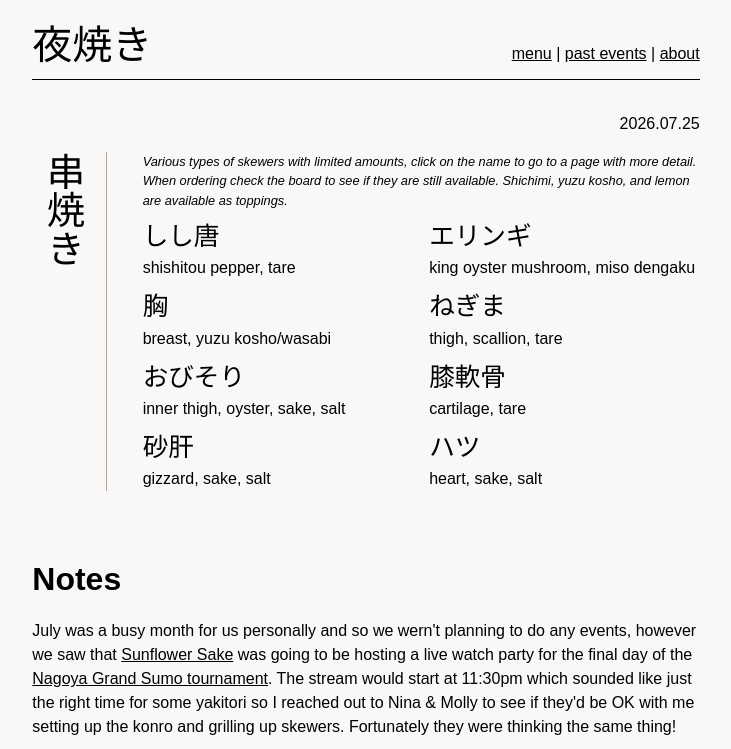
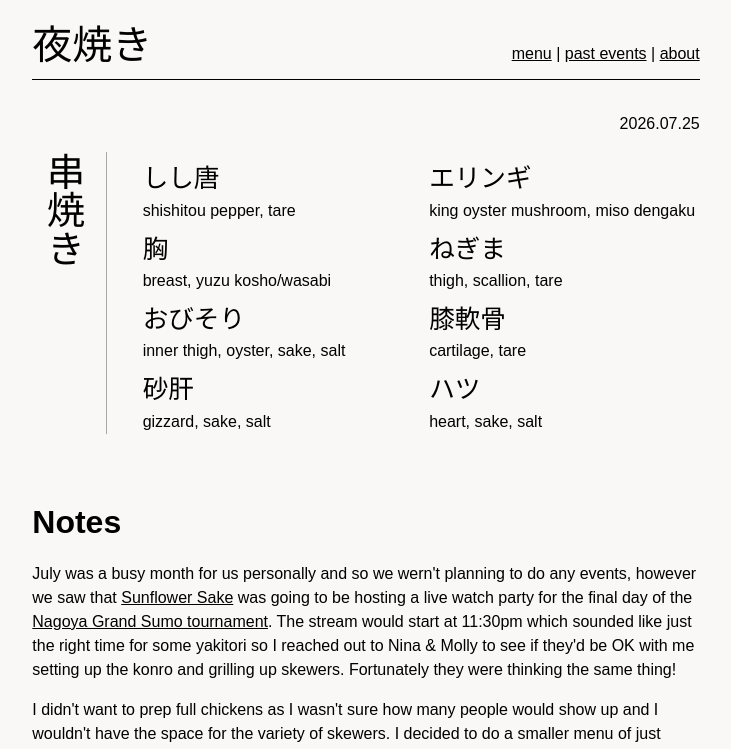
Before and after one commit to curtisbarnard/yoruyaki, an Astro site: page /past-events/20260725 in a window 1280 px wide. Shown: the top 749 px of the page, without its empty margins (274-1005 px from the left). Built offline with nearby package versions, Linux system fonts and the light colour scheme; Astro itself is replaced by a stand-in of ours; a web font is replaced by a local one.

Commit message:
Remove description paragraph from 20260725 event
Removed introductory paragraph about skewers.

```diff
--- a/src/pages/past-events/20260725.astro
+++ b/src/pages/past-events/20260725.astro
@@ -10,9 +10,6 @@ const title = 'Yoruyaki - July 2026';
   <section>
     <h2>串焼き</h2>
     <div class='items'>
-      <p>
-        Various types of skewers with limited amounts, click on the name to go to a page with more detail. When ordering check the board to see if they are still available. Shichimi, yuzu kosho, and lemon are available as toppings.
-      </p>
       <div class='item'>
         <a href='/skewers/shishitou'>
           <h3>しし唐</h3>
```
